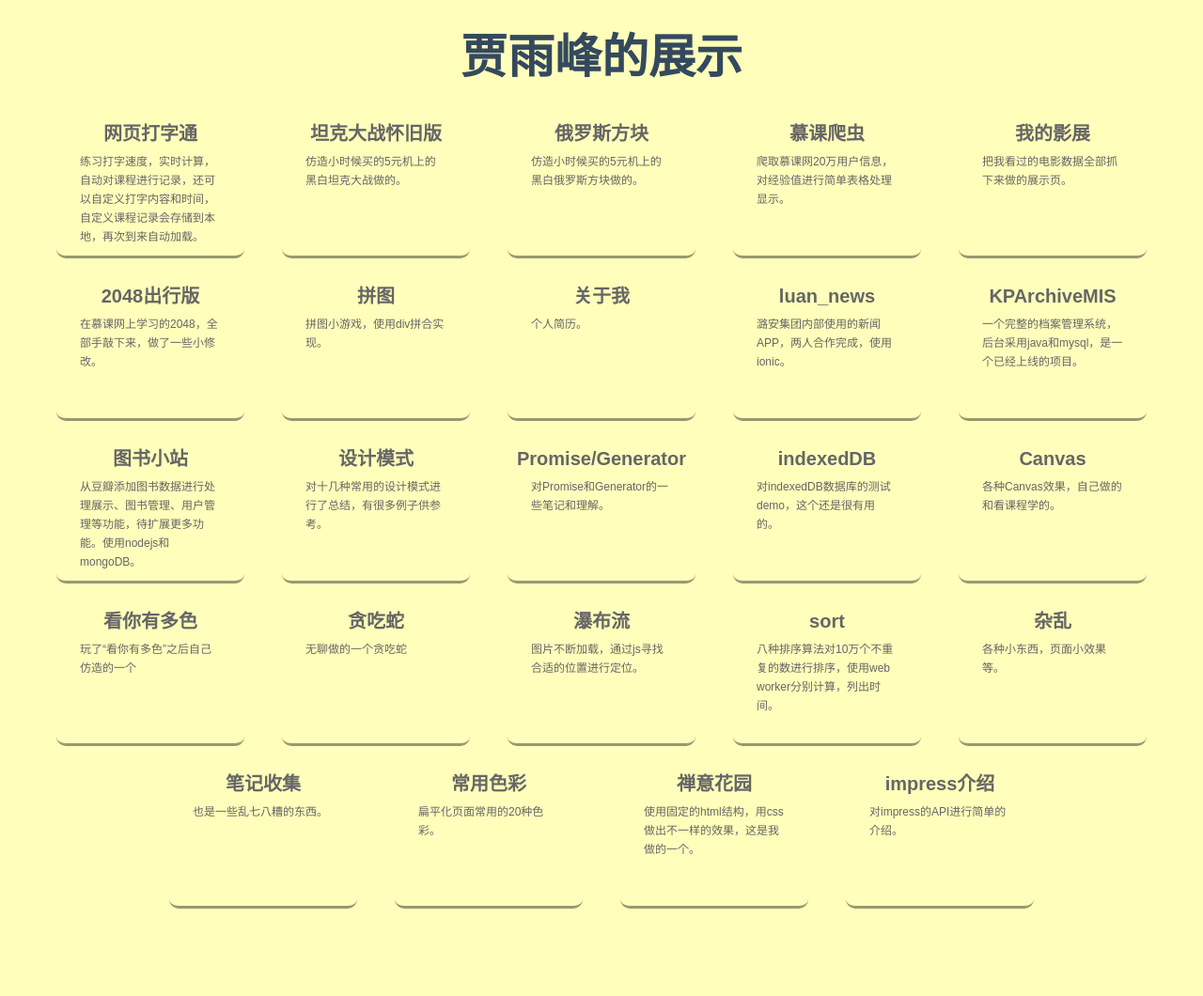
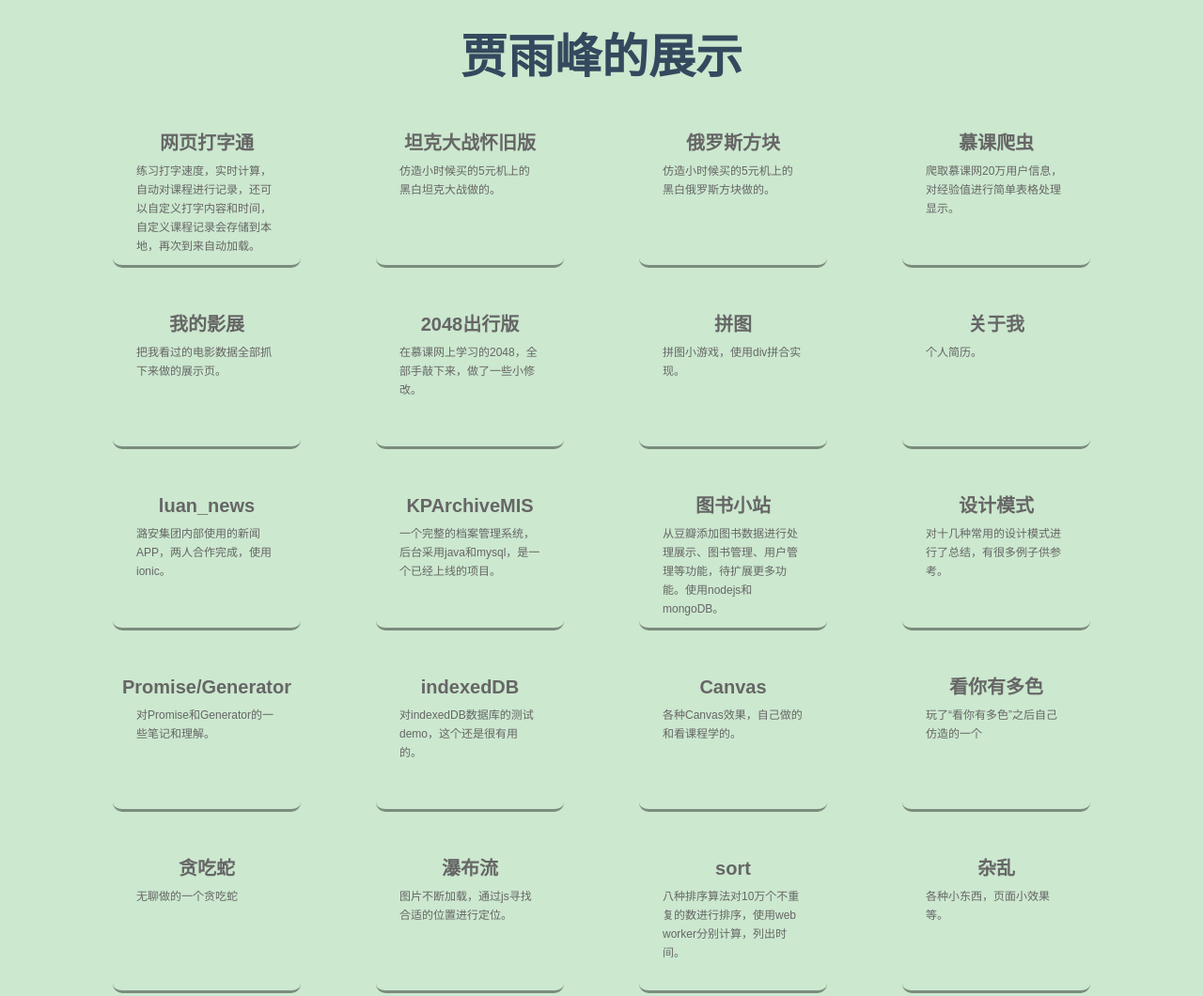
Before and after one commit to JYFiaueng/welcome, a plain HTML site: page index.html in a window 1280 px wide. Shown: the top 1060 px of the page at 94% size. Before the commit the page ends 977 px from the top, so only its background shows below. Drawn offline with Linux system fonts and the light colour scheme.

Commit message:
change style

```diff
--- a/styles/main.css
+++ b/styles/main.css
@@ -1,10 +1,96 @@
 html{
-	background-color: #FFFEBB;
+	/*background-color: #FFFEBB;*/
+	/*background-color: #C7D7F0;*/
+	background-color: #CCE8CF;
 }
 
 body{
 	font-family: 'simsun', sans-serif;
 }
+
+div{
+	width: 90%;
+	margin: auto;
+}
+
+#list{
+	text-align: center;
+}
+
+#list li{
+	display: inline-block;
+	vertical-align: middle;
+	width: 200px;
+	height: 150px;
+	margin: 20px 40px;
+	border-bottom: 3px solid rgba(0, 0, 0, 0.4);
+	border-radius: 10px;
+}
+
+#list li a{
+	display: block;
+	width: 200px;
+	height: 150px;
+	color: #666;
+	position: relative;
+}
+#list li a h2{
+	text-align: center;
+	font-size: 20px;
+	font-weight: bold;
+	line-height: 40px;
+}
+#list li a div{
+	width: 150px;
+	line-height: 20px;
+	font-size: 12px;
+	text-align: left;
+}
+
+.active::before{
+	content: 'View';
+	display: block;
+	width: 200px;
+	height: 150px;
+	position: absolute;
+	text-align: center;
+	font-size: 60px;
+	color: #fff;
+	border-radius: 8px;
+	line-height: 150px;
+	transition: all .4s;
+	transform: perspective(200px) rotateX(90deg);
+	transform-origin: center bottom;
+	background-color: rgba(0, 0, 0, 0);
+}
+.active:hover::before{
+	content: 'View';
+	background-color: rgba(0, 0, 0, 0.2);
+	transform: rotateX(0deg);
+}
+.active::after{
+	content: 'View';
+	display: block;
+	width: 200px;
+	height: 150px;
+	position: absolute;
+	top: 0;
+	text-align: center;
+	font-size: 60px;
+	color: #fff;
+	border-radius: 8px;
+	line-height: 150px;
+	transition: all .4s;
+	transform: perspective(200px) rotateX(-90deg);
+	transform-origin: center top;
+	background-color: rgba(0, 0, 0, 0);
+}
+.active:hover::after{
+	content: 'View';
+	background-color: rgba(0, 0, 0, 0.2);
+	transform: rotateX(0deg);
+}
+
 
 .gh-page{
 	-webkit-user-select: none;
@@ -69,60 +155,3 @@ body{
 		transform: scale(1);
 	}
 }
-
-div{
-	width: 90%;
-	margin: auto;
-}
-
-#list{
-	text-align: center;
-}
-
-#list li{
-	display: inline-block;
-	vertical-align: middle;
-	width: 200px;
-	height: 150px;
-	margin: 10px 20px;
-	border-bottom: 3px solid rgba(0, 0, 0, 0.4);
-	border-radius: 10px;
-}
-
-#list li a{
-	display: block;
-	width: 200px;
-	height: 150px;
-	color: #666;
-}
-#list li a h2{
-	text-align: center;
-	font-size: 20px;
-	font-weight: bold;
-	line-height: 40px;
-}
-#list li a div{
-	width: 150px;
-	line-height: 20px;
-	font-size: 12px;
-	text-align: left;
-}
-
-.active::before{
-	content: '';
-	display: block;
-	width: 200px;
-	height: 150px;
-	position: absolute;
-	text-align: center;
-	font-size: 50px;
-	color: #fff;
-	border-radius: 8px;
-	line-height: 150px;
-	transition: all 0.3s;
-	background-color: rgba(0, 0, 0, 0);
-}
-.active:hover::before{
-	content: 'View';
-	background-color: rgba(0, 0, 0, 0.4);
-}
```
